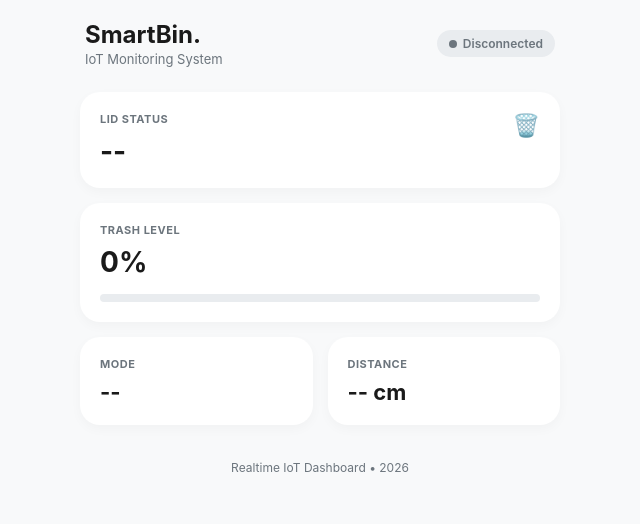
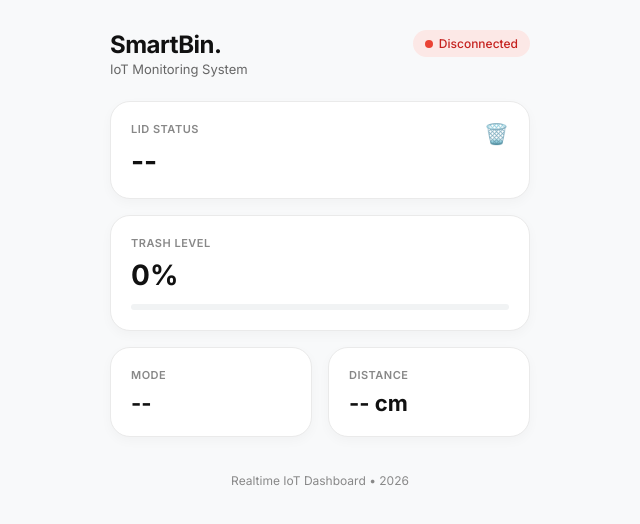
Before and after one commit to ouygay478-dotcom/smartbin-dashboard, a plain HTML site: page index.html in a window 1280 px wide. Shown: the whole page, without its empty margins (320-960 px from the left). Drawn offline with Linux system fonts and the light colour scheme; no server answers.

Commit message:
Update index.html

```diff
--- a/index.html
+++ b/index.html
@@ -4,182 +4,172 @@
     <meta charset="UTF-8">
     <meta name="viewport" content="width=device-width, initial-scale=1.0">
     <title>SmartBin Dashboard</title>
+    <!-- Google Fonts -->
+    <link href="https://fonts.googleapis.com/css2?family=Inter:wght@400;500;600;700&display=swap" rel="stylesheet">
     <style>
-        :root {
-            --bg-color: #f8f9fa;
-            --card-bg: #ffffff;
-            --text-primary: #1a1a1a;
-            --text-secondary: #6c757d;
-            --accent-color: #007bff;
-            --success-color: #28a745;
-            --danger-color: #dc3545;
-            --border-radius: 20px;
+        * {
+            box-sizing: border-box;
+            margin: 0;
+            padding: 0;
+            font-family: 'Inter', sans-serif;
         }
-
         body {
-            font-family: -apple-system, BlinkMacSystemFont, "Segoe UI", Roboto, "Helvetica Neue", Arial, sans-serif;
-            background-color: var(--bg-color);
-            color: var(--text-primary);
-            margin: 0;
+            background-color: #f8f9fa;
+            color: #111;
             padding: 20px;
             display: flex;
             flex-direction: column;
             align-items: center;
+            min-height: 100vh;
         }
-
         .container {
             width: 100%;
-            max-width: 480px;
+            max-width: 420px;
         }
-
         header {
             display: flex;
             justify-content: space-between;
-            align-items: center;
-            margin-bottom: 25px;
-            padding: 0 5px;
+            align-items: flex-start;
+            margin-bottom: 24px;
+            padding-top: 10px;
         }
-
-        h1 {
+        .title h1 {
             font-size: 24px;
-            margin: 0;
             font-weight: 700;
+            letter-spacing: -0.5px;
         }
-
-        p.subtitle {
-            margin: 2px 0 0 0;
+        .title p {
             font-size: 13px;
-            color: var(--text-secondary);
+            color: #666;
+            margin-top: 2px;
         }
-
         .status-badge {
             display: flex;
             align-items: center;
-            gap: 6px;
-            background: #e9ecef;
+            background: #eee;
             padding: 6px 12px;
             border-radius: 20px;
             font-size: 12px;
-            font-weight: 600;
-            color: var(--text-secondary);
+            font-weight: 500;
+            color: #555;
         }
-
-        .status-badge.connected {
-            background: #d4edda;
-            color: var(--success-color);
-        }
-
-        .dot {
+        .status-dot {
             width: 8px;
             height: 8px;
-            background-color: currentColor;
             border-radius: 50%;
+            background-color: #999;
+            margin-right: 6px;
         }
-
+        .status-badge.connected {
+            background: #e6f4ea;
+            color: #137333;
+        }
+        .status-badge.connected .status-dot {
+            background-color: #34a853;
+        }
+        .status-badge.disconnected {
+            background: #fce8e6;
+            color: #c5221f;
+        }
+        .status-badge.disconnected .status-dot {
+            background-color: #ea4335;
+        }
         .card {
-            background: var(--card-bg);
-            border-radius: var(--border-radius);
+            background: #ffffff;
+            border-radius: 20px;
             padding: 20px;
-            margin-bottom: 15px;
+            margin-bottom: 16px;
             box-shadow: 0 4px 12px rgba(0, 0, 0, 0.03);
+            border: 1px solid #eaeaea;
             position: relative;
         }
-
-        .card-title {
+        .card-label {
             font-size: 11px;
-            font-weight: 700;
-            color: var(--text-secondary);
+            font-weight: 600;
+            color: #888;
             letter-spacing: 0.5px;
             margin-bottom: 8px;
         }
-
         .card-value {
             font-size: 28px;
             font-weight: 700;
-            color: var(--text-primary);
+            color: #111;
         }
-
+        .icon-top-right {
+            position: absolute;
+            top: 20px;
+            right: 20px;
+            font-size: 20px;
+        }
         .row {
             display: flex;
-            gap: 15px;
+            gap: 16px;
         }
-
         .row .card {
             flex: 1;
         }
-
-        /* Progress Bar สำหรับ Trash Level */
-        .progress-container {
+        .progress-bar-bg {
             width: 100%;
-            background-color: #e9ecef;
-            border-radius: 10px;
-            height: 8px;
-            margin-top: 15px;
+            height: 6px;
+            background: #f1f3f4;
+            border-radius: 3px;
+            margin-top: 12px;
             overflow: hidden;
         }
-
-        .progress-bar {
+        .progress-bar-fill {
             height: 100%;
+            background: #111;
             width: 0%;
-            background-color: var(--accent-color);
-            border-radius: 10px;
             transition: width 0.4s ease;
         }
-
-        .icon-absolute {
-            position: absolute;
-            top: 20px;
-            right: 20px;
-            font-size: 22px;
-        }
-
         footer {
             text-align: center;
+            font-size: 12px;
+            color: #888;
             margin-top: 20px;
-            font-size: 12px;
-            color: var(--text-secondary);
         }
     </style>
 </head>
 <body>
 
     <div class="container">
+        <!-- Header -->
         <header>
-            <div>
+            <div class="title">
                 <h1>SmartBin.</h1>
-                <p class="subtitle">IoT Monitoring System</p>
+                <p>IoT Monitoring System</p>
             </div>
-            <div id="statusBadge" class="status-badge">
-                <div class="dot"></div>
-                <span id="statusText">Connecting</span>
+            <div id="statusBadge" class="status-badge disconnected">
+                <span class="status-dot"></span>
+                <span id="statusText">Disconnected</span>
             </div>
         </header>
 
-        <!-- LID STATUS -->
+        <!-- Lid Status Card -->
         <div class="card">
-            <div class="card-title">LID STATUS</div>
+            <div class="card-label">LID STATUS</div>
             <div id="lidStatus" class="card-value">--</div>
-            <div class="icon-absolute">🗑️</div>
+            <div class="icon-top-right">🗑️</div>
         </div>
 
-        <!-- TRASH LEVEL -->
+        <!-- Trash Level Card -->
         <div class="card">
-            <div class="card-title">TRASH LEVEL</div>
-            <div id="trashPercent" class="card-value">0%</div>
-            <div class="progress-container">
-                <div id="progressBar" class="progress-bar"></div>
+            <div class="card-label">TRASH LEVEL</div>
+            <div id="trashLevel" class="card-value">0%</div>
+            <div class="progress-bar-bg">
+                <div id="progressBar" class="progress-bar-fill"></div>
             </div>
         </div>
 
-        <!-- MODE & DISTANCE -->
+        <!-- Mode & Distance Row -->
         <div class="row">
             <div class="card">
-                <div class="card-title">MODE</div>
+                <div class="card-label">MODE</div>
                 <div id="binMode" class="card-value" style="font-size: 22px;">--</div>
             </div>
             <div class="card">
-                <div class="card-title">DISTANCE</div>
-                <div id="handDistance" class="card-value" style="font-size: 22px;">-- cm</div>
+                <div class="card-label">DISTANCE</div>
+                <div id="binDistance" class="card-value" style="font-size: 22px;">-- cm</div>
             </div>
         </div>
 
@@ -189,7 +179,6 @@
     </div>
 
     <script>
-        // ลิงก์ Firebase Realtime Database ของคุณ
         const FIREBASE_URL = "https://thanapat050-c7580-default-rtdb.firebaseio.com/smartbin.json";
 
         async function fetchData() {
@@ -199,45 +188,43 @@
 
                 const data = await response.json();
 
-                // ถ้ามีข้อมูลใน Firebase
                 if (data) {
-                    // อัปเดตสถานะเชื่อมต่อสำเร็จ
-                    document.getElementById("statusBadge").className = "status-badge connected";
-                    document.getElementById("statusText").innerText = "Connected";
+                    // อัปเดตสถานะเชื่อมต่อ
+                    setConnectionStatus(true);
 
-                    // 1. Lid Status
-                    const lid = data.lidStatus || "--";
-                    document.getElementById("lidStatus").innerText = lid;
+                    // อัปเดตข้อมูลลงหน้าเว็บ
+                    document.getElementById("lidStatus").innerText = data.lidStatus || "--";
 
-                    // 2. Trash Level (%)
                     const percent = data.percent !== undefined ? data.percent : 0;
-                    document.getElementById("trashPercent").innerText = percent + "%";
+                    document.getElementById("trashLevel").innerText = percent + "%";
                     document.getElementById("progressBar").style.width = percent + "%";
 
-                    // เปลี่ยนสีแถบตามความเต็ม
-                    if (percent >= 80) {
-                        document.getElementById("progressBar").style.backgroundColor = "var(--danger-color)";
-                    } else {
-                        document.getElementById("progressBar").style.backgroundColor = "var(--success-color)";
-                    }
-
-                    // 3. Mode
                     document.getElementById("binMode").innerText = data.mode || "--";
 
-                    // 4. Hand Distance
-                    const dist = data.handDistance !== undefined ? data.handDistance : 0;
-                    document.getElementById("handDistance").innerText = dist.toFixed(1) + " cm";
+                    const distance = data.handDistance !== undefined ? data.handDistance : "--";
+                    document.getElementById("binDistance").innerText = distance + " cm";
                 } else {
-                    throw new Error("No data found");
+                    setConnectionStatus(true); // ต่อติดแต่ไม่มีข้อมูล
                 }
             } catch (error) {
-                console.error("Error fetching data:", error);
-                document.getElementById("statusBadge").className = "status-badge";
-                document.getElementById("statusText").innerText = "Disconnected";
+                console.error("Fetch error:", error);
+                setConnectionStatus(false);
             }
         }
 
-        // ดึงข้อมูลทันทีเมื่อโหลดหน้าเว็บ และวนลูปทุกๆ 1 วินาที
+        function setConnectionStatus(isConnected) {
+            const badge = document.getElementById("statusBadge");
+            const text = document.getElementById("statusText");
+            if (isConnected) {
+                badge.className = "status-badge connected";
+                text.innerText = "Connected";
+            } else {
+                badge.className = "status-badge disconnected";
+                text.innerText = "Disconnected";
+            }
+        }
+
+        // ดึงข้อมูลทันทีเมื่อเปิดหน้าเว็บ และวนลูปทุกๆ 1 วินาที
         fetchData();
         setInterval(fetchData, 1000);
     </script>
```
